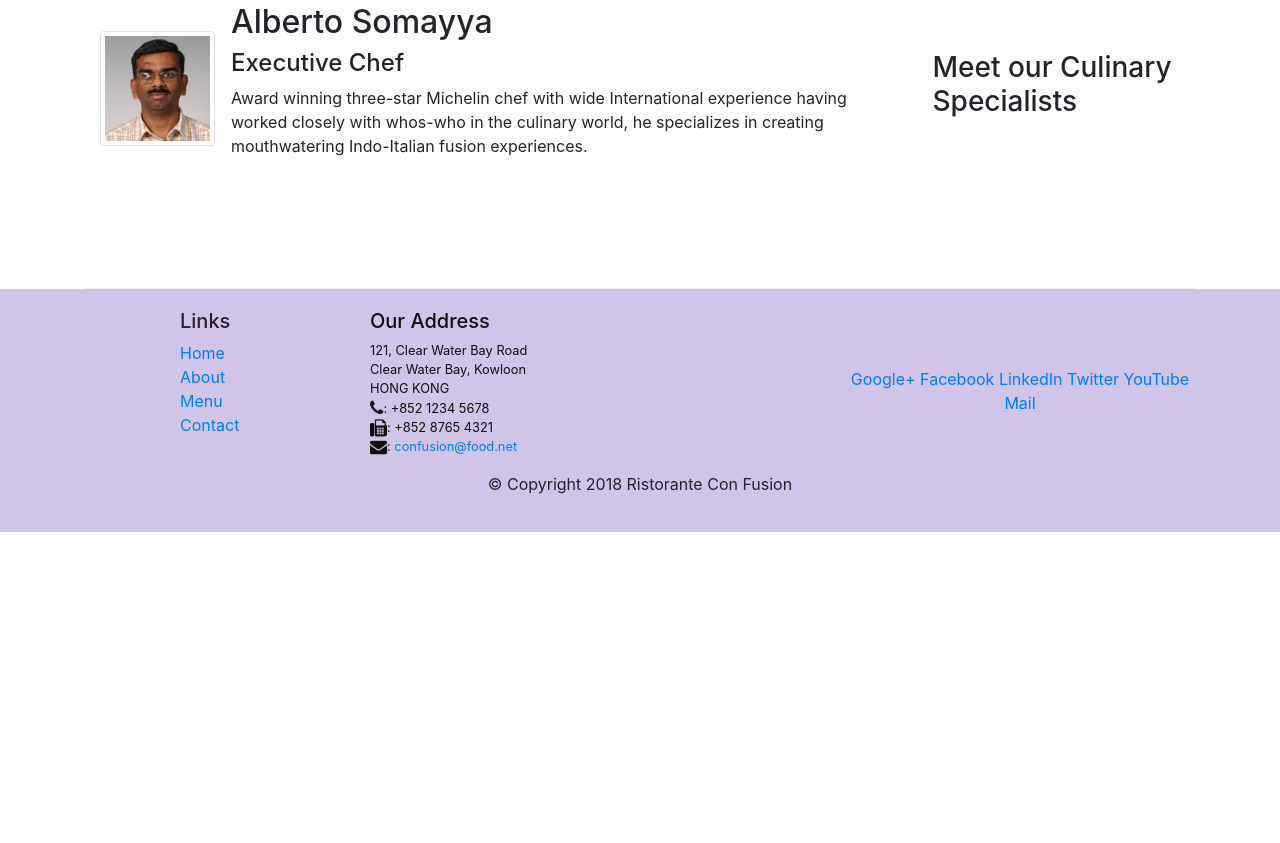
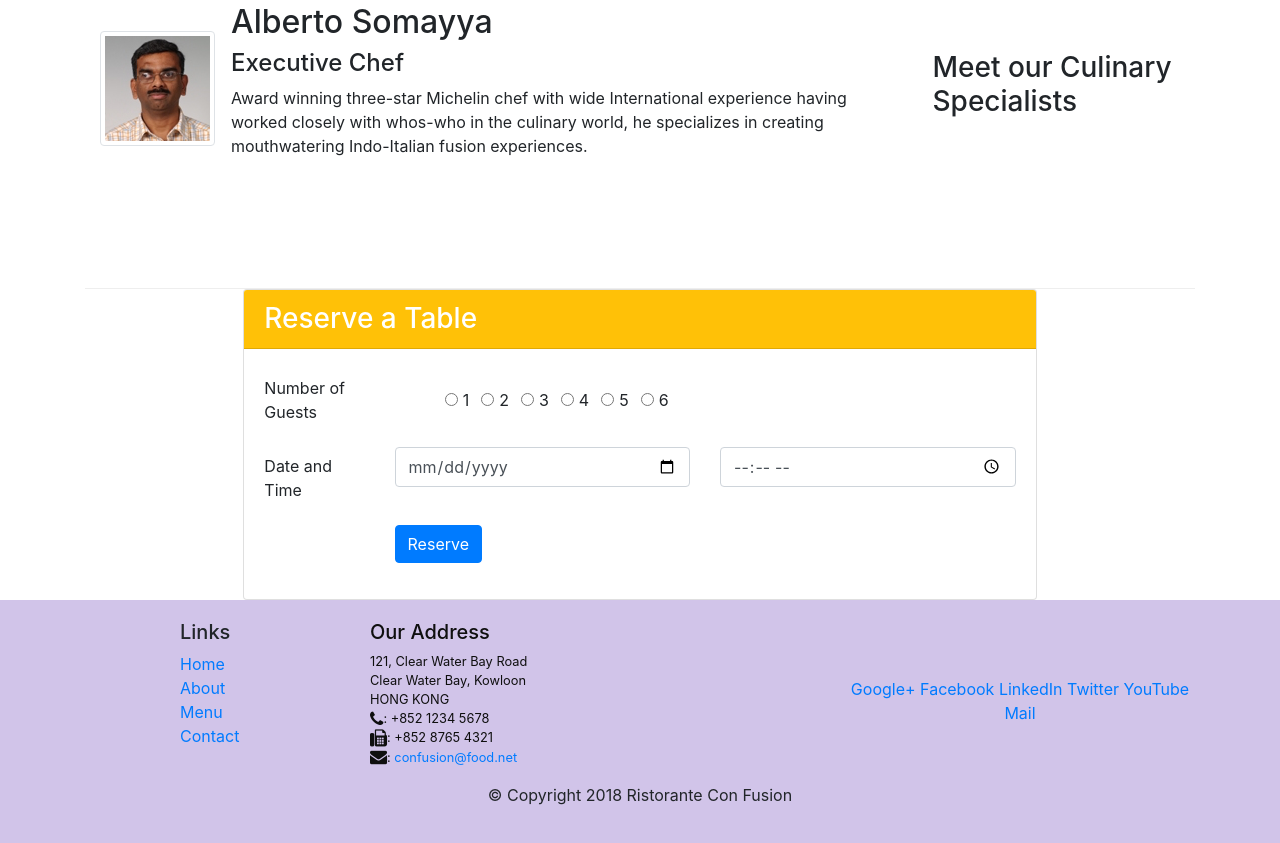
Before and after one commit to 41502DB/coursera_bootstrap4, a website: page index.html in a window 1280 px wide. Shown: the part 1195-2038 px from the top of the page. Before the commit the page ends 1727 px from the top, so only its background shows below. Drawn offline with nearby package versions, Linux system fonts and the light colour scheme.

Commit message:
assignment 2

```diff
--- a/index.html
+++ b/index.html
@@ -40,8 +40,11 @@
                     <h1>Ristorante con Fusion</h1>
                     <p>We take inspiration from the World's best cuisines, and create a unique fusion experience. Our lipsmacking creations will tickle your culinary senses!</p>
                 </div>
-                <div class="col-12 col-sm align-self-center">
+                <div class="col-12 col-sm-3 align-self-center">
                     <img src="img/logo.png" class="img-fluid">
+                </div>
+                <div class="col-12 col-sm-3 align-self-center">
+                    <button type="button" class="btn btn-warning"><a href="#reserve">Reserve Table</a></button>
                 </div>
             </div>
         </div>
@@ -70,8 +73,12 @@
                 <h3>This Month's Promotions</h3>
             </div>
             <div class = "col col-sm col-md">
-                <h2>Weekend Grand Buffet</h2>
-                <p>Featuring mouthwatering combinations with a choice of five different salads, six enticing appetizers, six main entrees and five choicest desserts. Free flowing bubbly and soft drinks. All for just $19.99 per person </p>
+                <div class="media">
+                    <div class="media-body">
+                        <h2 class="mt-0">Weekend Grand Buffet <span class="badge badge-danger">NEW</span></h2>
+                        <p class="d-none d-sm-block">Featuring mouthwatering combinations with a choice of five different salads, six enticing appetizers, six main entrees and five choicest desserts. Free flowing bubbly and soft drinks. All for just $19.99 per person </p>
+                    </div>
+                </div>
             </div>
         </div>
 
@@ -88,6 +95,66 @@
                         <h4>Executive Chef</h4>
                         <p class="d-none d-sm-block">Award winning three-star Michelin chef with wide International experience having worked closely with whos-who in the culinary world, he specializes in creating mouthwatering Indo-Italian fusion experiences. </p>
                     </div>
+                </div>
+            </div>
+        </div>
+    </div>
+
+    <!--Assignment 2. Form for table reservation-->
+    <div class="col-12 offset-md-2 col-md-8 offset-md-2" id="reserve">
+        <div class="col-sm">
+            <div class="card">
+                <h3 class="card-header bg-warning text-white">Reserve a Table</h3>
+                <div class="card-body">
+                    <form>
+                        <div class="form-group row">
+                            <label for="NumofGuests" class="col-md-2 col-form-label">Number of Guests</label>
+                            <div class="form-check form-check-inline offset-md-1">
+                                <input class="form-check-input" type="radio" id="inlineCheckbox1" value="option1">
+                                <label class="form-check-label" for="inlineCheckbox1">1</label>
+                            </div>
+                            <div class="form-check form-check-inline">
+                                <input class="form-check-input" type="radio" id="inlineCheckbox2" value="option2">
+                                <label class="form-check-label" for="inlineCheckbox2">2</label>
+                            </div>
+                            <div class="form-check form-check-inline">
+                                <input class="form-check-input" type="radio" id="inlineCheckbox3" value="option3">
+                                <label class="form-check-label" for="inlineCheckbox3">3</label>
+                            </div>
+                            <div class="form-check form-check-inline">
+                                <input class="form-check-input" type="radio" id="inlineCheckbox4" value="option4">
+                                <label class="form-check-label" for="inlineCheckbox4">4</label>
+                            </div>
+                            <div class="form-check form-check-inline">
+                                <input class="form-check-input" type="radio" id="inlineCheckbox5" value="option5">
+                                <label class="form-check-label" for="inlineCheckbox5">5</label>
+                            </div>
+                            <div class="form-check form-check-inline">
+                                <input class="form-check-input" type="radio" id="inlineCheckbox6" value="option6">
+                                <label class="form-check-label" for="inlineCheckbox6">6</label>
+                            </div>
+                        </div>
+
+                        <div class="form-group row">
+                            <label for="telnum" class="col-12 col-md-2 col-form-label">Date and Time</label>
+                            <div class="col-5 col-md-5">
+                                <input type="date" class="form-control" id="date" name="date"
+                                    placeholder="Date">
+                            </div>
+                            <div class="col-5 col-md-5">
+                                <input type="time" class="form-control" id="time" name="time"
+                                    placeholder="Time">
+                            </div>
+                        </div>
+
+                        <div class="form-group row">
+                            <div class="offset-md-2 col-md-10">
+                                <button type="reserve" class="btn btn-primary">
+                                    Reserve
+                                </button>
+                            </div>
+                        </div>
+                    </form>
                 </div>
             </div>
         </div>
```
